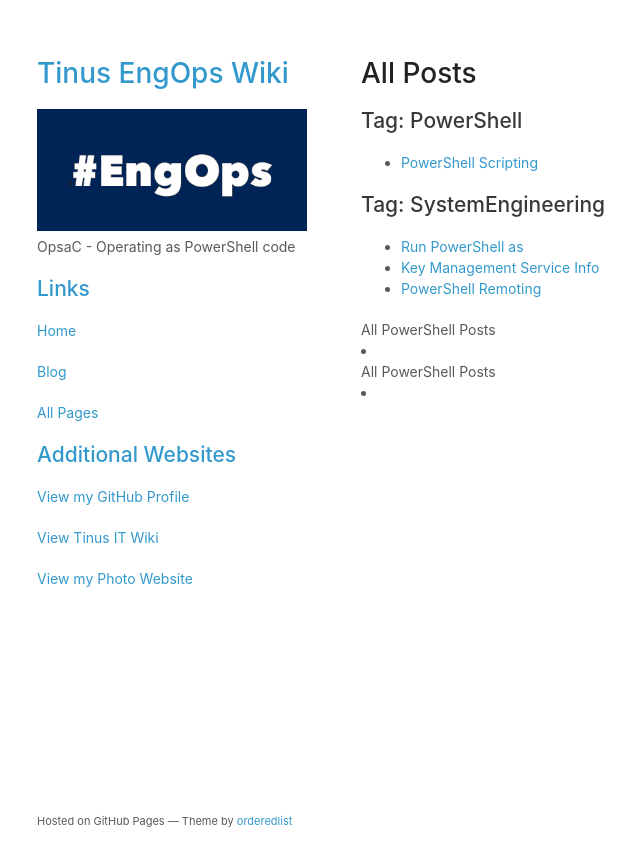
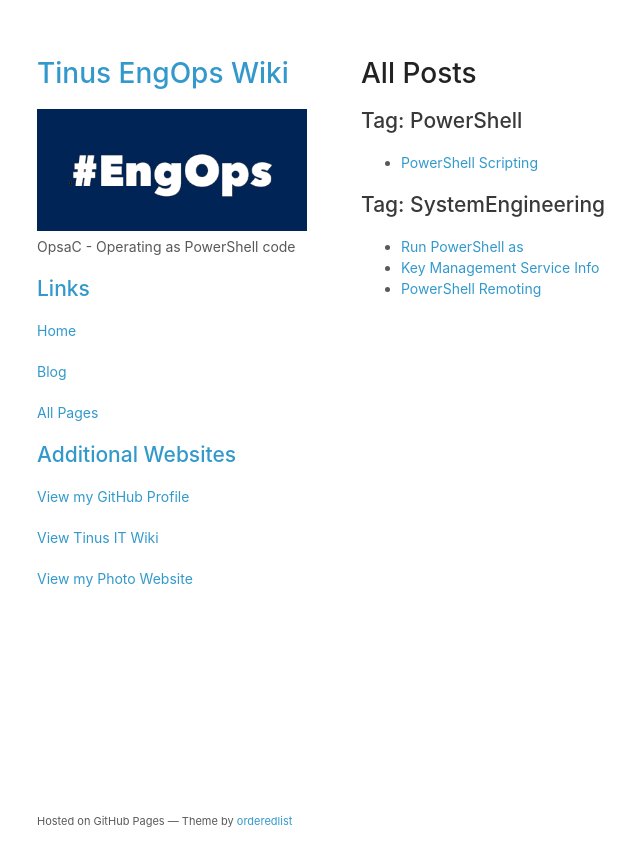
Before and after one commit to tinuwalther/tinuwalther.github.io, a Jekyll site: the page built from blog.html, in a window 1280 px wide. Shown: the top 866 px of the page, without its empty margins (91-731 px from the left). Built offline with Jekyll 4.4.1, drawn with Linux system fonts in a browser that asks for light colours; a script that is not in the unit is left out.

```diff
--- a/blog.html
+++ b/blog.html
@@ -16,8 +16,12 @@ title: Blog
 {% endfor %}
 
 {% for tag in site.tags %}
-  {% if site.tags contains 'PowerShell' %}
-    All PowerShell Posts
-    <li><a href="{{ tag.url }}">{{ tag.title }}</a></li>
+  {% if site.tags == 'SystemEngineering' %}
+  <ul>
+    {% assign sorted = (tag[1] | sort: 'date') %}
+    {% for post in sorted %}
+      <li><a href="{{ post.url }}">{{ post.title }}</a></li>
+    {% endfor %}
+  </ul>
   {% endif %}
 {% endfor %}
```
